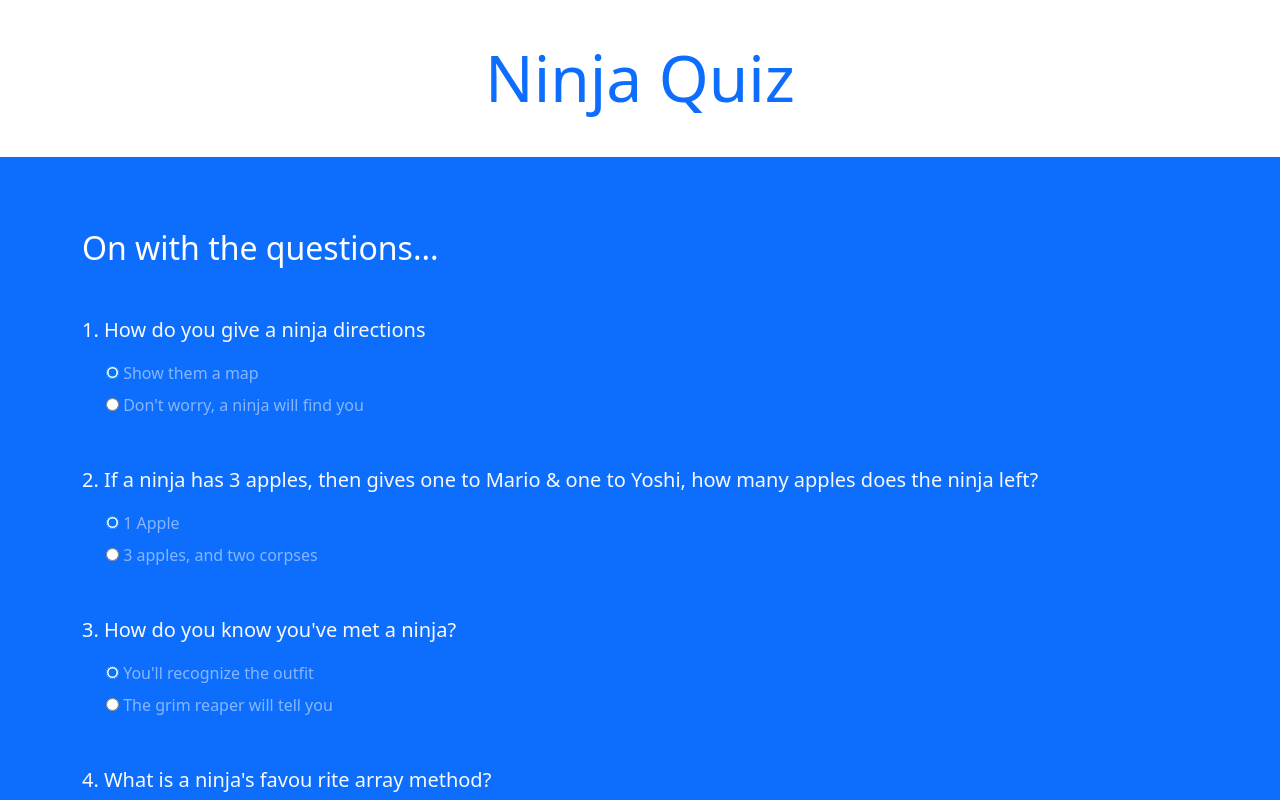
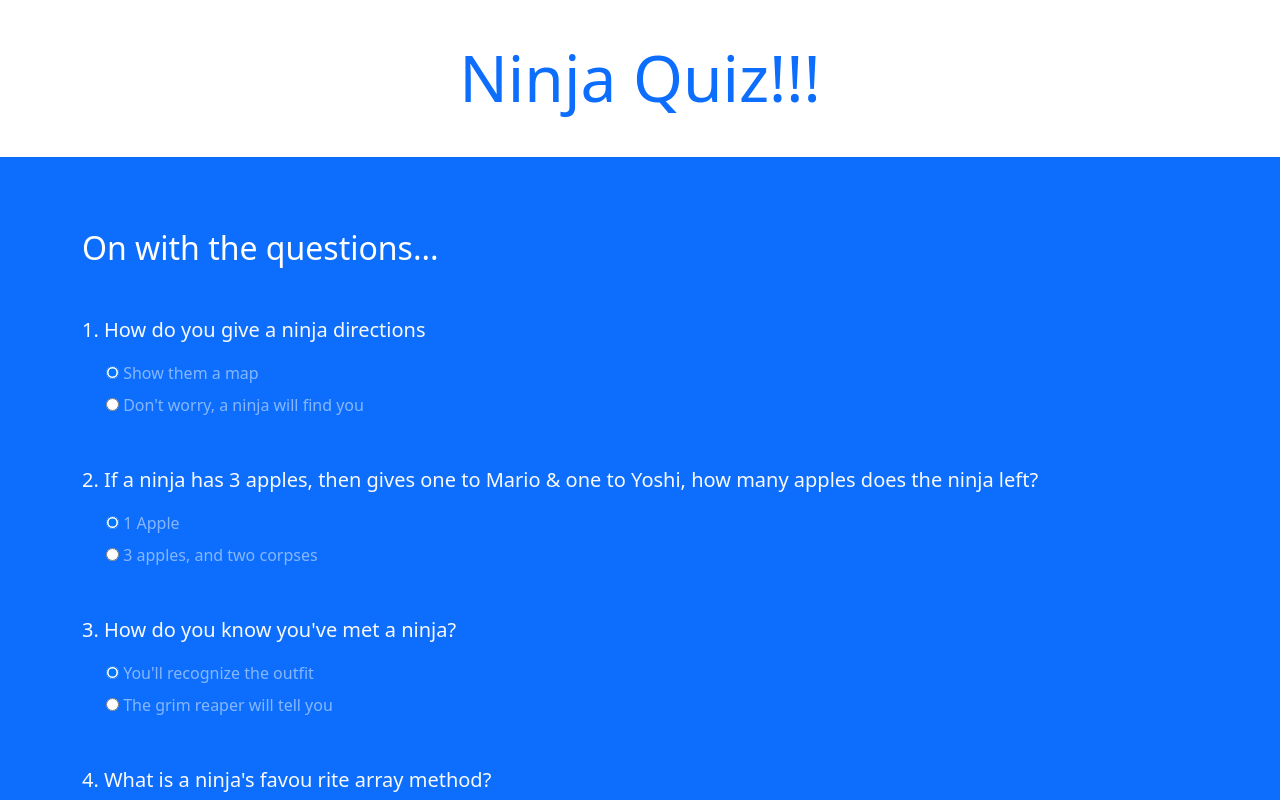
Before and after one commit to avrahamTaga/ninja-quiz, a plain HTML site: page index.html in a window 1280 px wide. Shown: the top 800 px of the page. Drawn offline with nearby package versions, Linux system fonts and the light colour scheme.

Commit message:
first commit

```diff
--- a/index.html
+++ b/index.html
@@ -13,7 +13,7 @@
     <!-- top section -->
     <div class="intro py-3 bg-white text-center">
         <div class="container">
-            <h1 class="text-primary display-3 my-4">Ninja Quiz</h1>
+            <h1 class="text-primary display-3 my-4">Ninja Quiz!!!</h1>
         </div>
     </div>
 
```
